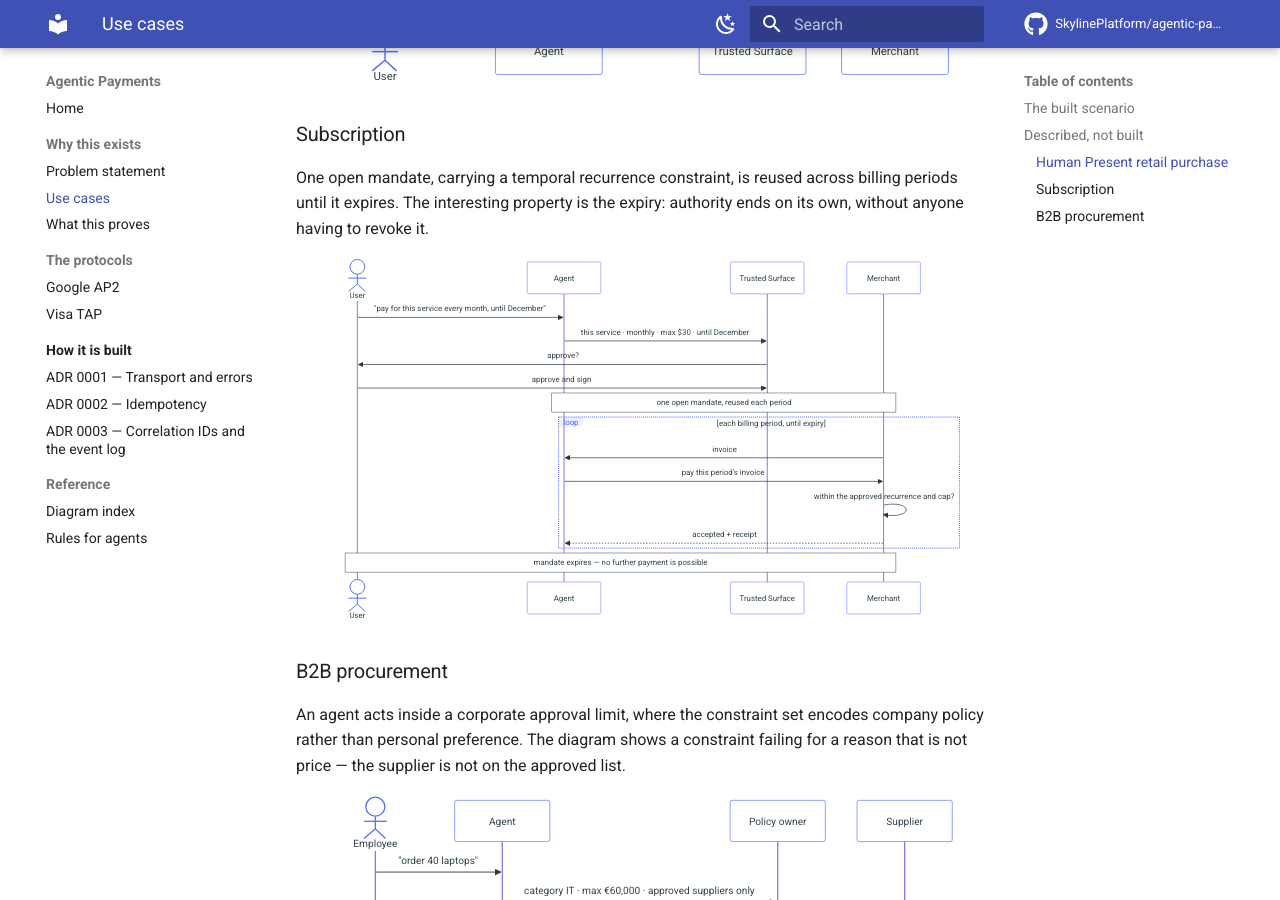
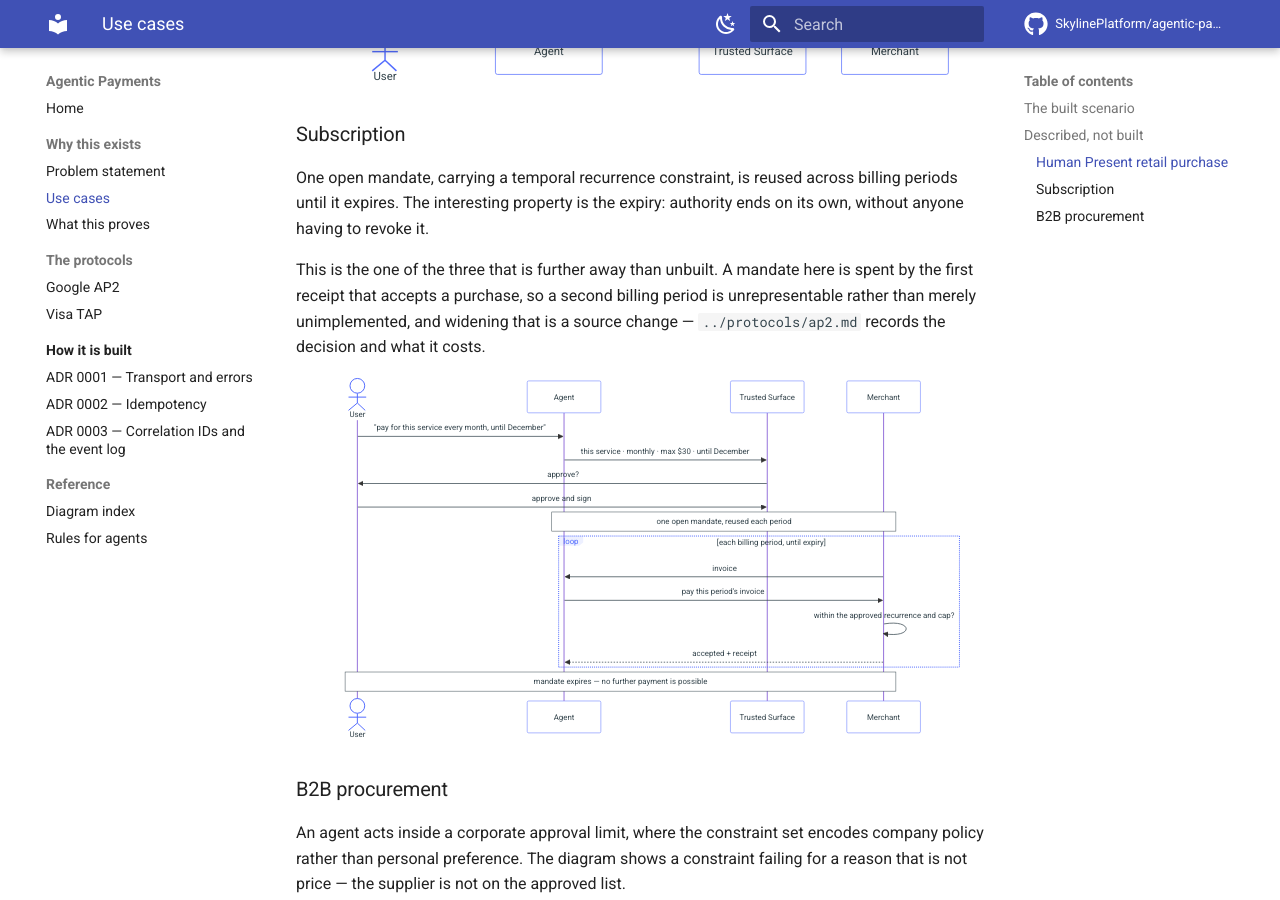
Before and after one commit to SkylinePlatform/agentic-payments, an MkDocs documentation site: the page built from docs/business/use-cases.md, in a window 1280 px wide and 900 px high, scrolled down 3241 px. Built offline with MkDocs 1.6.1 and Material for MkDocs 9.7.7, drawn with Linux system fonts in a browser that asks for light colours; comment, search, counter and statistics services are not loaded.

Commit message:
docs: the review's own findings, in the file that propagates them
Four claims this branch did not touch, found by reading around the ones it did.

AGENTS.md's hard rule 4 named `roles/surface/nonagentic_test.go` as the one
place holding the import path as a string, and attached
`TestOnlyTheAgentCanReachAnInterpreter` to it. There are two such files and the
test is in the other one: `internal/agent/interpret/reach_test.go` asks the
question of every package in the module, where the surface's own test asks it of
the surface. Both are named now, each beside its own test.

`internal/demo` no longer asserts from a goroutine — `runOnce` drives the runner
and asserts on the test goroutine, and its httptest handlers only write a status
— so it is off the list of packages that do.

`DefaultPoll`'s corrected comment was true and left the constant unexplained:
five seconds pairs with `merchant.DefaultStep`'s thirty, which is where the
number comes from and what makes "a faster schedule has to say so" concrete.
Without it the demo's 1s-against-3s reads as though the default were badly
chosen.

`use-cases.md`'s Subscription is unrepresentable rather than unimplemented — a
mandate is spent by its first accepting receipt — which `ap2.md` records and the
business document a reader meets first did not.

And the consent spec's status line said "not yet built" over a screen #22 closed
with, on the precedent the three-lane spec already set.

Refs #23, #195

````diff
--- a/docs/business/use-cases.md
+++ b/docs/business/use-cases.md
@@ -131,6 +131,11 @@ One open mandate, carrying a temporal recurrence constraint, is reused across
 billing periods until it expires. The interesting property is the expiry:
 authority ends on its own, without anyone having to revoke it.
 
+This is the one of the three that is further away than unbuilt. A mandate here
+is spent by the first receipt that accepts a purchase, so a second billing
+period is unrepresentable rather than merely unimplemented, and widening that is
+a source change — `../protocols/ap2.md` records the decision and what it costs.
+
 ```mermaid
 sequenceDiagram
     actor U as User
````
Also changed, not shown: AGENTS.md (+12 -9 lines), docs/specs/2026-08-10-trusted-surface-consent-design.md (+3 -1 lines), 1 other file.
